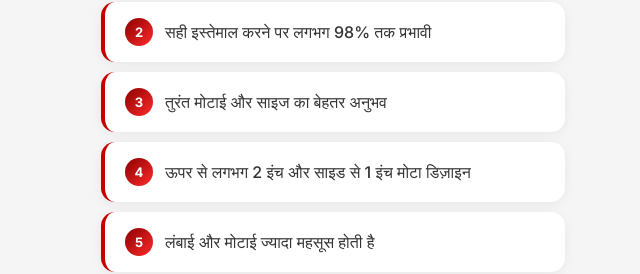
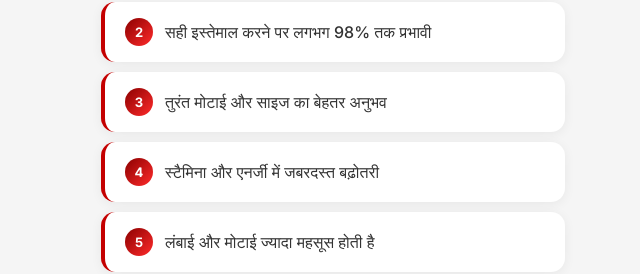
Before and after one commit to rajeshsharma88/BRamdev, a plain HTML site: page index.html in a window 1280 px wide. Shown: the part 1326-1600 px from the top of the page, without its empty margins (307-947 px from the left). Drawn offline with Linux system fonts and the light colour scheme.

Commit message:
Update benefit #4

```diff
--- a/index.html
+++ b/index.html
@@ -162,7 +162,7 @@ input[type="radio"]:checked + .radio-label .radio-bullet::after{content:'';width
 <li><span class="num">1</span> सस्ता और आसानी से उपलब्ध</li>
 <li><span class="num">2</span> सही इस्तेमाल करने पर लगभग 98% तक प्रभावी</li>
 <li><span class="num">3</span> तुरंत मोटाई और साइज का बेहतर अनुभव</li>
-<li><span class="num">4</span> ऊपर से लगभग 2 इंच और साइड से 1 इंच मोटा डिज़ाइन</li>
+<li><span class="num">4</span> स्टैमिना और एनर्जी में जबरदस्त बढ़ोतरी</li>
 <li><span class="num">5</span> लंबाई और मोटाई ज्यादा महसूस होती है</li>
 <li><span class="num">6</span> पार्टनर को अधिक संतुष्टि देने में मदद</li>
 <li><span class="num">7</span> पुरुषों के आत्मविश्वास और परफॉर्मेंस को बढ़ाने वाला अनुभव</li>
```
